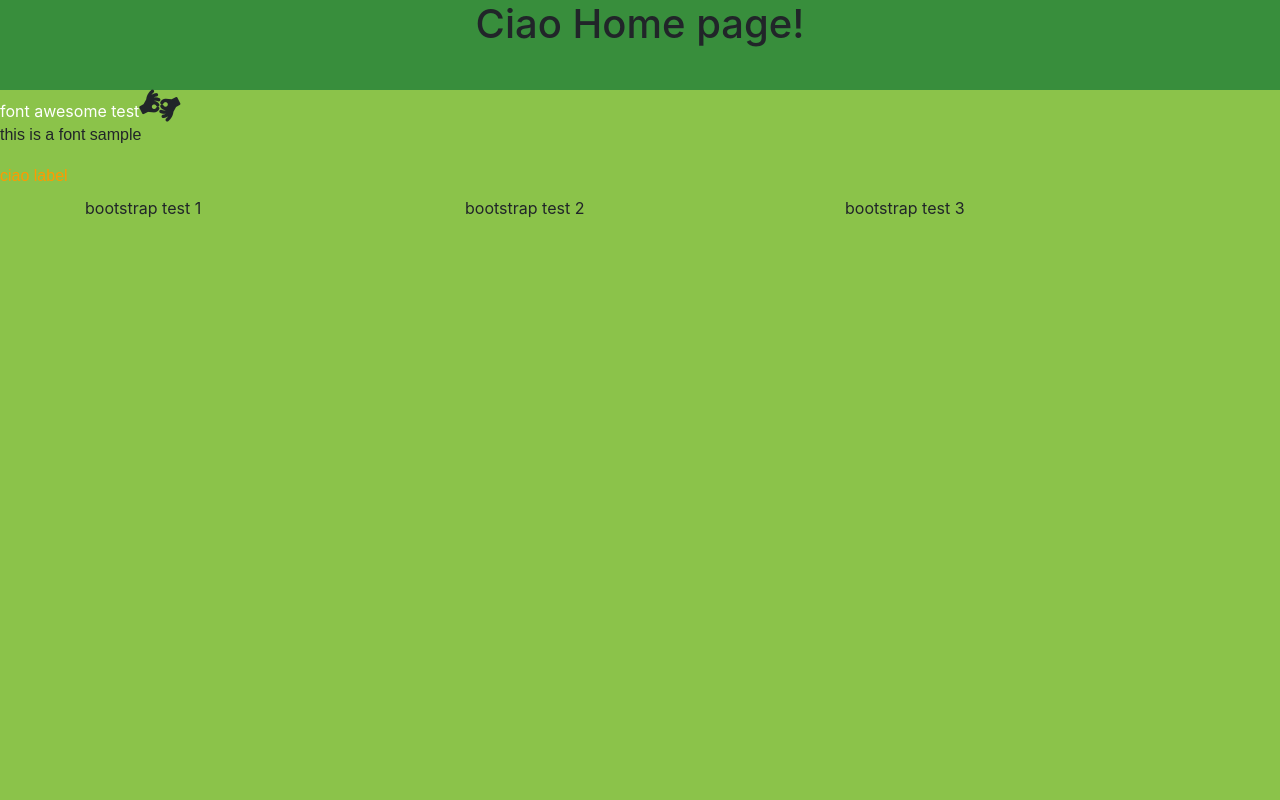
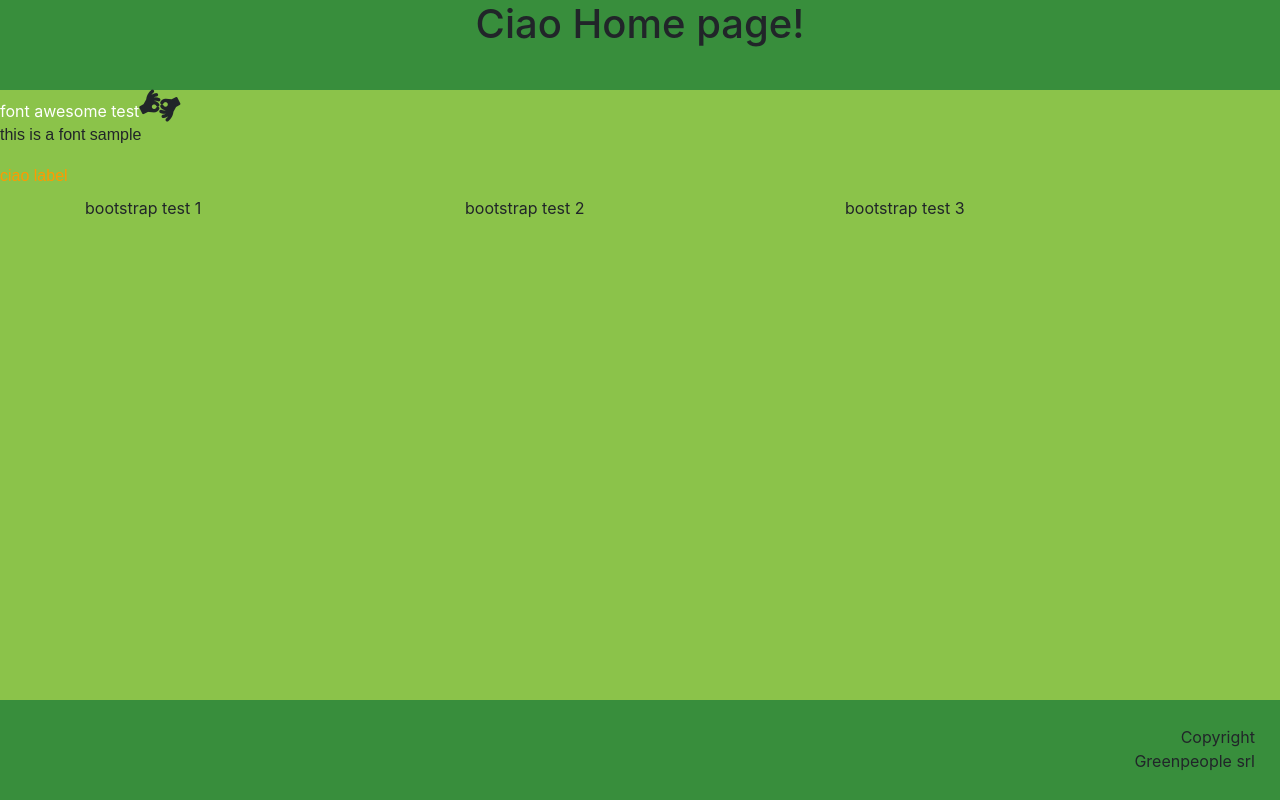
Before and after one commit to rfranchi91/gpsite, an Angular app: page / in a window 1280 px wide. Built offline with nearby package versions, Linux system fonts and the light colour scheme; a web font is replaced by a local one.

Commit message:
Aggiunto footer

```diff
--- a/src/app/app.component.html
+++ b/src/app/app.component.html
@@ -23,4 +23,5 @@
         bootstrap test 3
       </div>
     </div>
-  </div>
+</div>
+<app-footer id="footer" class="backColGreen1"></app-footer>
--- a/src/app/extra/footer/footer.component.html
+++ b/src/app/extra/footer/footer.component.html
@@ -1,3 +1,2 @@
-<p>
-  footer works!
-</p>
+<div>Copyright</div>
+<div>Greenpeople srl</div>
--- a/src/styles.css
+++ b/src/styles.css
@@ -48,3 +48,12 @@ p, label {
     /* background-color: #75C11C; */
     background-color: #8BC34A;
 }
+
+#footer{
+    position: absolute;
+    width: 100%;
+    height: 100px;
+    text-align: right;
+    bottom: 0px;
+    padding: 25px;
+}
```
